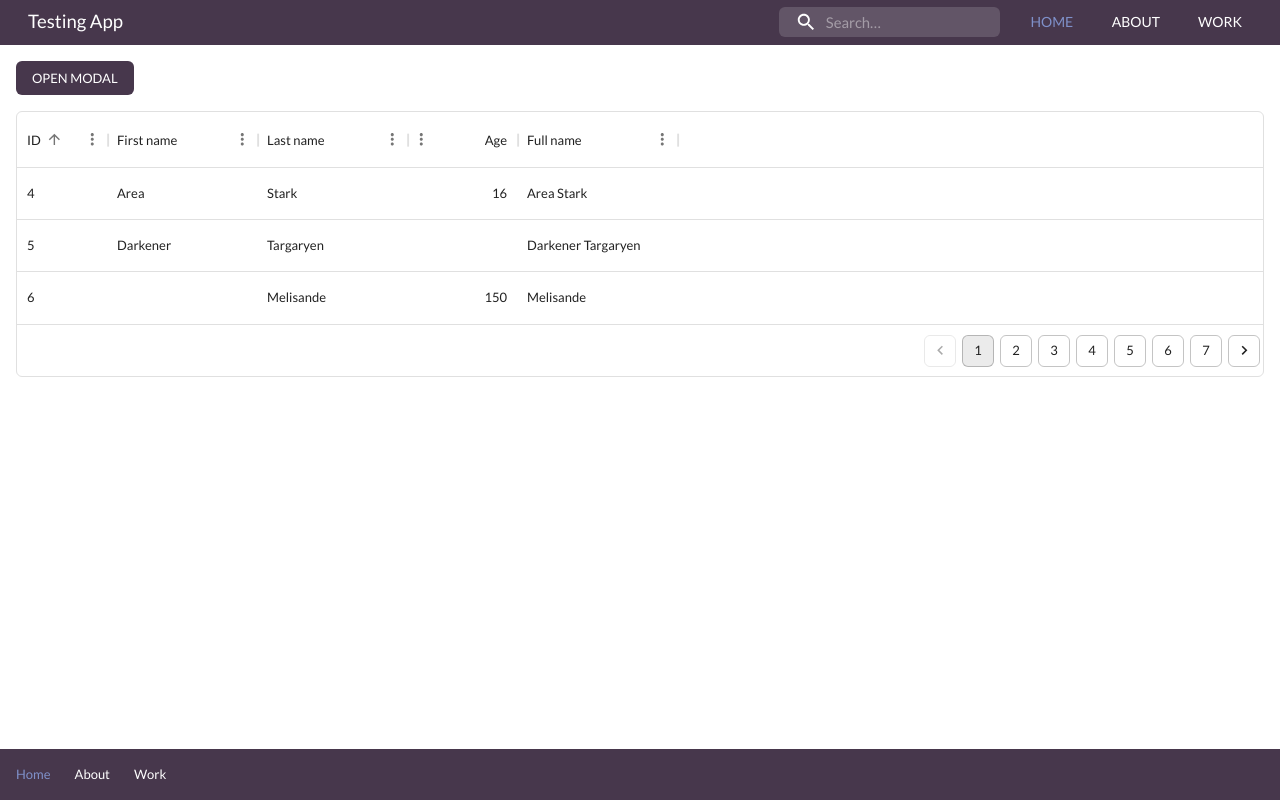
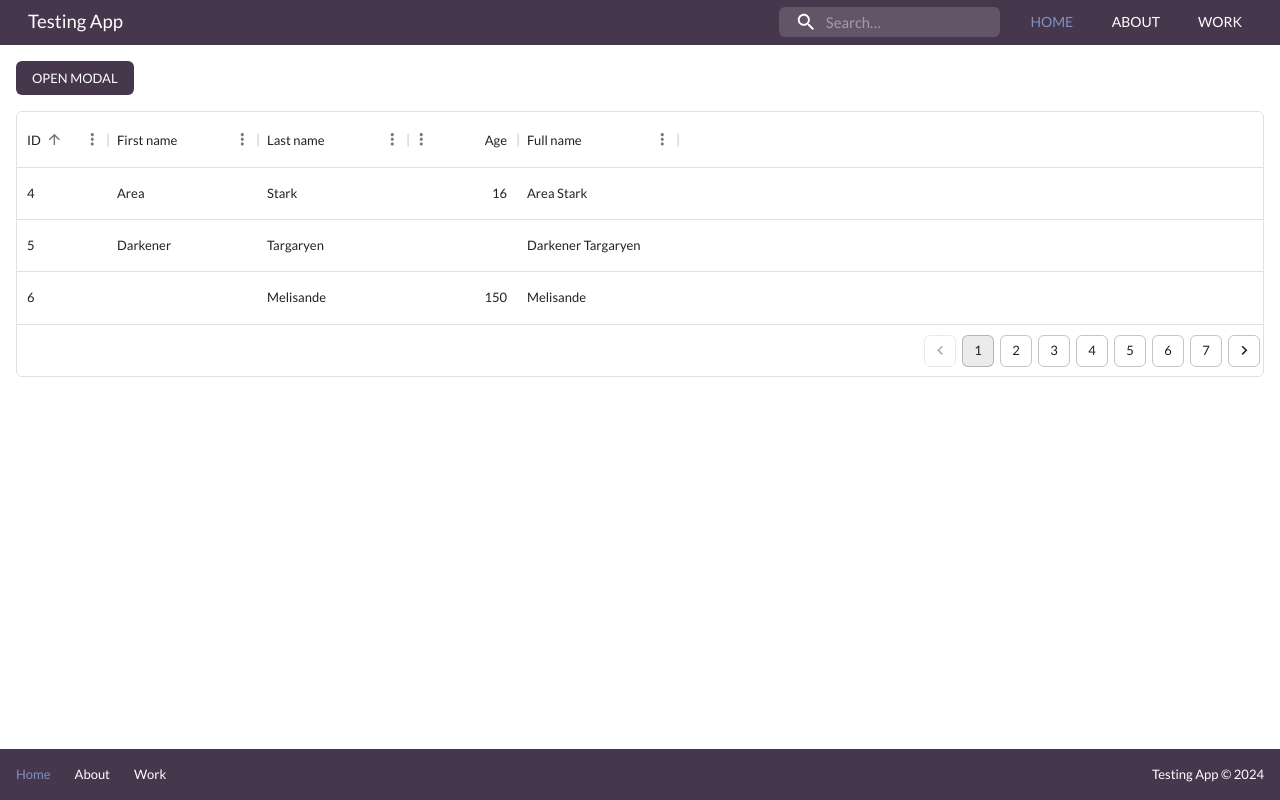
Before and after one commit to evgene30/viteTestReact, a React (Vite) app: page / in a window 1280 px wide. Built offline with nearby package versions, Linux system fonts and the light colour scheme.

Commit message:
add copyright

```diff
--- a/src/components/footer/Footer.tsx
+++ b/src/components/footer/Footer.tsx
@@ -3,17 +3,25 @@ import React from 'react';
 import { NavLink } from 'react-router-dom';
 import { menuLinks } from '@/service/menuLinks';
 import { footerStyles } from './styles';
+import { titleApp } from '../header/Header';
 
 export const Footer = (): JSX.Element => (
   <Box sx={footerStyles}>
+    <Box className="linkBlock">
       {menuLinks.map((text) => (
         <NavLink
           key={text.title}
           to={text.link}
-        className={({ isActive }) => (isActive ? 'active' : 'nav-link-header')}
+          className={({ isActive }) =>
+            isActive ? 'active' : 'nav-link-header'
+          }
         >
           {text.title}
         </NavLink>
       ))}
     </Box>
+    <Box className="copyrightBlock">
+      {titleApp} &copy; {new Date().getFullYear()}
+    </Box>
+  </Box>
 );
--- a/src/components/footer/styles.tsx
+++ b/src/components/footer/styles.tsx
@@ -1,18 +1,19 @@
 import { Theme } from '@mui/material';
-import { fontWeight } from '@mui/system';
-import { opacity } from 'html2canvas/dist/types/css/property-descriptors/opacity';
-import { textDecorationLine } from 'html2canvas/dist/types/css/property-descriptors/text-decoration-line';
 
 export const footerStyles = (theme: Theme) => ({
   display: 'flex',
   flexDirection: 'row',
+  justifyContent: 'space-between',
   backgroundColor: theme.palette.primary.main,
   color: theme.palette.common.white,
+  padding: theme.spacing(2),
+  fontSize: '13px',
+  '.linkBlock': {
+    display: 'flex',
+    flexDirection: 'row',
     justifyContent: 'start',
     alignItems: 'center',
     gap: theme.spacing(3),
-  padding: theme.spacing(2),
-  fontSize: '13px',
     '.nav-link-header': {
       textDecoration: 'none',
       color: 'white',
@@ -25,4 +26,10 @@ export const footerStyles = (theme: Theme) => ({
       color: theme.palette.secondary.main,
       textDecoration: 'none',
     },
+  },
+  '.copyrightBlock': {
+    display: 'flex',
+    flexDirection: 'row',
+    alignItems: 'center',
+  },
 });
--- a/src/components/header/Header.tsx
+++ b/src/components/header/Header.tsx
@@ -12,10 +12,9 @@ import {
   headerStyle,
 } from './style';
 
-export const Header = () => {
-  const titleApp = 'Testing App';
+export const titleApp = 'Testing App';
 
-  return (
+export const Header = () => (
   <AppBar position="static" sx={headerStyle}>
     <Toolbar>
       <Typography
@@ -51,4 +50,3 @@ export const Header = () => {
     </Toolbar>
   </AppBar>
 );
-};
```
Lines whose indentation alone changed are shown as unchanged.
